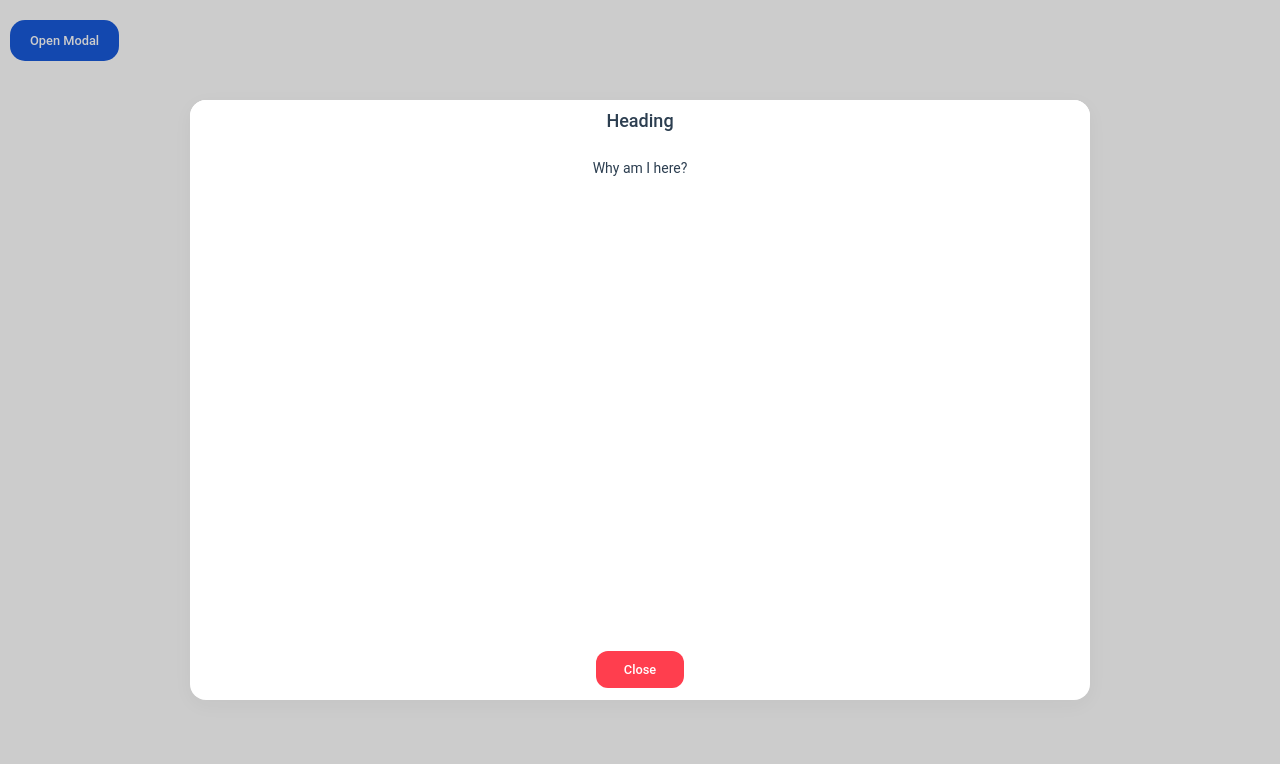
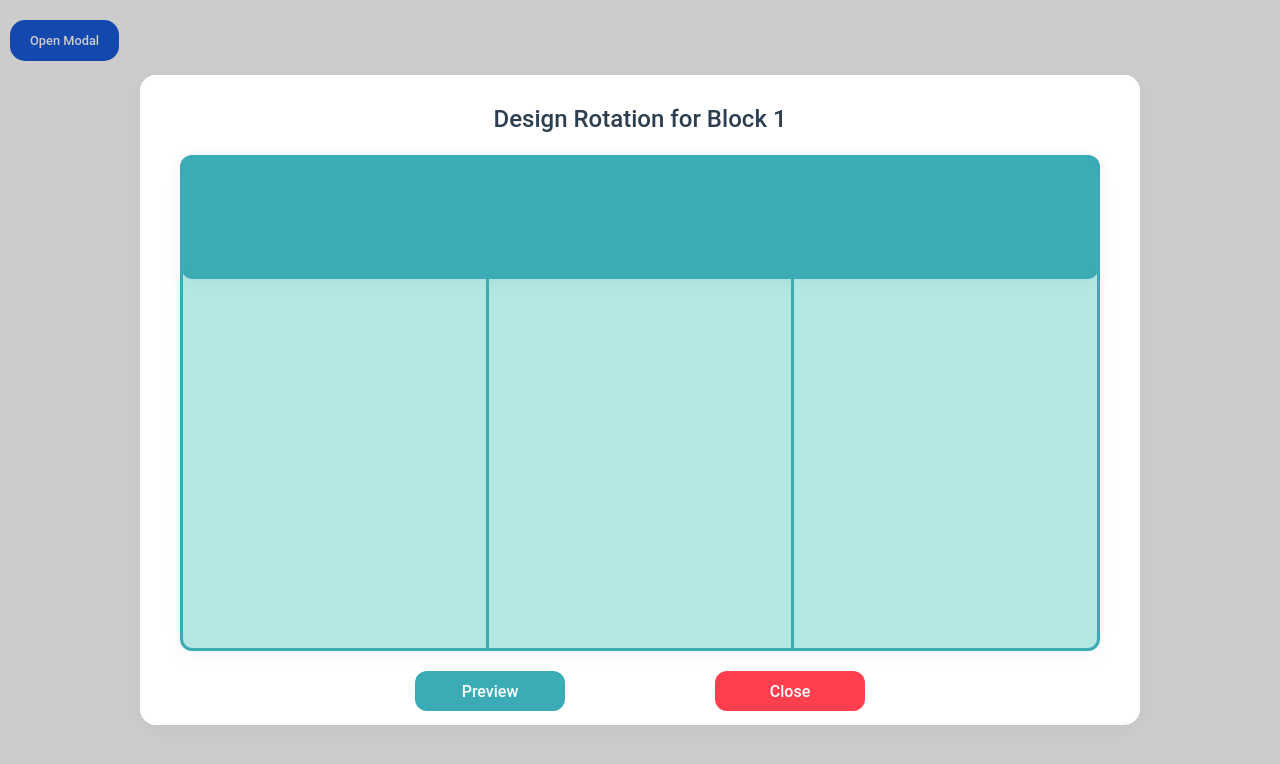
Before and after one commit to VinCPR/Casablanca-rotation, a Next.js app: page /new in a window 1280 px wide. Both pictures are taken after a click on the button "Open Modal". Shown: the top 764 px of the page. Built offline with nearby package versions, Linux system fonts and the light colour scheme.

Commit message:
feat: add container for block design

```diff
--- a/pages/new/index.tsx
+++ b/pages/new/index.tsx
@@ -1,9 +1,10 @@
 import Modal from "../../src/components/Modal";
+import BlockContainer from "../../src/components/Modal/containers/BlockContainer";
 import useModal from "../../src/components/Modal/useModal";
-import styles from "./index.module.css"
+import styles from "./index.module.css";
 
 export default function New() {
-  const {isOpened, toggle} = useModal();
+  const { isOpened, toggle } = useModal();
 
   return (
     <main>
@@ -11,7 +12,7 @@ export default function New() {
         Open Modal
       </button>
       <Modal isOpened={isOpened} toggle={toggle}>
-        <span>Why am I here?</span>
+        <BlockContainer></BlockContainer>
       </Modal>
     </main>
   );
--- /dev/null
+++ b/src/components/Modal/containers/BlockContainer/index.module.css
@@ -0,0 +1,39 @@
+.container {
+  position: relative;
+  border-radius: 12px;
+  width: 100%;
+  height: 100%;
+  box-shadow: 0 5px 20px 0 rgba(0, 0, 0, 0.04);
+  background: #b3e8e5;
+  border: 3px solid #3bacb6;
+}
+
+.header {
+  position: absolute;
+  top: -2px;
+  left: -2px;
+  right: -2px;
+  border-radius: 12px;
+  box-shadow: 0 5px 20px 0 rgba(0, 0, 0, 0.04);
+  height: 25%;
+  background: #3bacb6;
+  border: 3px solid #3bacb6;
+}
+
+.blockContainer {
+  display: flex;
+  justify-content: center;
+  align-items: center;
+  height: 100%;
+}
+
+.btnContainer {
+  flex-grow: 1;
+  height: 100%;
+  position: relative;
+  border-right: 3px solid #3bacb6;
+}
+
+.btnContainer:last-of-type {
+  border-right: none;
+}
--- /dev/null
+++ b/src/components/Modal/containers/BlockContainer/index.tsx
@@ -0,0 +1,22 @@
+import { ReactNode } from "react";
+import styles from "./index.module.css";
+
+type Props = {
+  children?: ReactNode;
+};
+
+export default function BlockContainer(props: Props) {
+  return (
+    <div className={styles.container}>
+      <div className={styles.header}></div>
+      <div className={styles.blockContainer}>
+        {/* Container for Departments */}
+        <div className={styles.btnContainer}></div>
+        {/* Container for Services */}
+        <div className={styles.btnContainer}></div>
+        {/* Container for Hospitals */}
+        <div className={styles.btnContainer}></div>
+      </div>
+    </div>
+  );
+}
--- a/src/components/Modal/index.module.css
+++ b/src/components/Modal/index.module.css
@@ -17,8 +17,8 @@
 }
 
 .modal {
-  width: 900px;
-  height: 600px;
+  width: 1000px;
+  height: 650px;
   left: 300px;
   top: 247px;
   background: white;
@@ -29,46 +29,41 @@
 }
 
 .modalHeader {
-  height: 50px;
+  height: 60px;
   background: white;
   overflow: hidden;
   border-top-left-radius: 16px;
   border-top-right-radius: 16px;
   margin: 0;
-  padding: 10px;
+  padding-top: 30px;
   color: #2c3e50;
   font-family: "Roboto";
   font-weight: 500;
-  font-size: 18px;
+  font-size: 24px;
   text-align: center;
 }
 
-.modalContent {
-  padding: 10px;
-  font-size: 14px;
-  font-family: "Roboto";
-  color: #2c3e50;
-  text-align: center;
+.modalContainer {
+  padding: 20px 40px;
+  height: 82.5%;
+}
+
+.actionsContainer {
+  padding: 0px 200px;
+  display: flex;
+  justify-content: space-around;
+  align-items: center;
 }
 
 .closeBtn {
-  position: absolute;
-  left: 0;
-  right: 0;
-  margin-left: auto;
-  margin-right: auto;
-  width: fit-content;
-  bottom: 2px;
-  margin-bottom: 10px;
-  display: flex;
-  justify-content: center;
-  align-items: center;
   cursor: pointer;
-  font-family: "Roboto";
+  width: 150px;
+  height: 40px;
   font-weight: 500;
   padding: 11px 28px;
   border-radius: 12px;
-  font-size: 0.8rem;
+  font-size: 16px;
+  font-family: "Roboto";
   border: none;
   color: #fff;
   background: #ff3e4e;
@@ -80,3 +75,24 @@
   transform: translateY(-5px);
   background: #ff3e4e;
 }
+
+.previewBtn {
+  cursor: pointer;
+  width: 150px;
+  height: 40px;
+  font-weight: 500;
+  padding: 11px 28px;
+  border-radius: 12px;
+  font-family: "Roboto";
+  font-size: 16px;
+  border: none;
+  color: #fff;
+  background: #3bacb6;
+  transition: all 0.25s ease;
+}
+
+.previewBtn:hover {
+  box-shadow: 0 10px 20px -10px rgba(59, 172, 182, 0.6);
+  transform: translateY(-5px);
+  background: rgb(59, 172, 182);
+}
--- a/src/components/Modal/index.tsx
+++ b/src/components/Modal/index.tsx
@@ -15,8 +15,12 @@ export default function Modal(props: Props) {
           <div className={styles.darkBG} onClick={() => props.toggle()} />
           <div className={styles.centered}>
             <div className={styles.modal}>
-              <div className={styles.modalHeader}>Heading</div>
-              <div className={styles.modalContent}>{props.children}</div>
+              <div className={styles.modalHeader}>
+                Design Rotation for Block 1
+              </div>
+              <div className={styles.modalContainer}>{props.children}</div>
+              <div className={styles.actionsContainer}>
+                <button className={styles.previewBtn}>Preview</button>
                 <button
                   className={styles.closeBtn}
                   onClick={() => props.toggle()}
@@ -25,6 +29,7 @@ export default function Modal(props: Props) {
                 </button>
               </div>
             </div>
+          </div>
         </>
       )}
     </>
```
Lines whose indentation alone changed are shown as unchanged.
